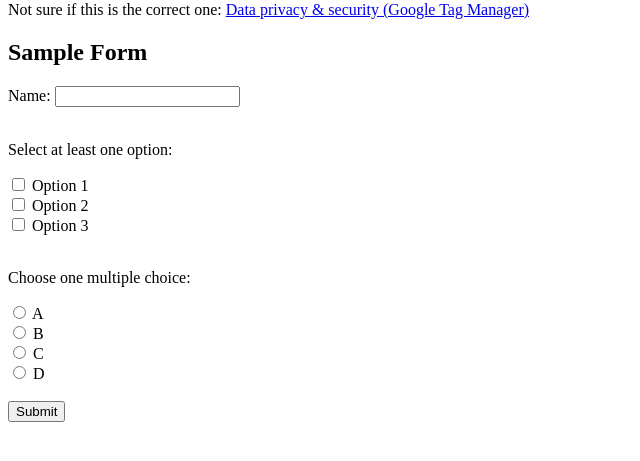
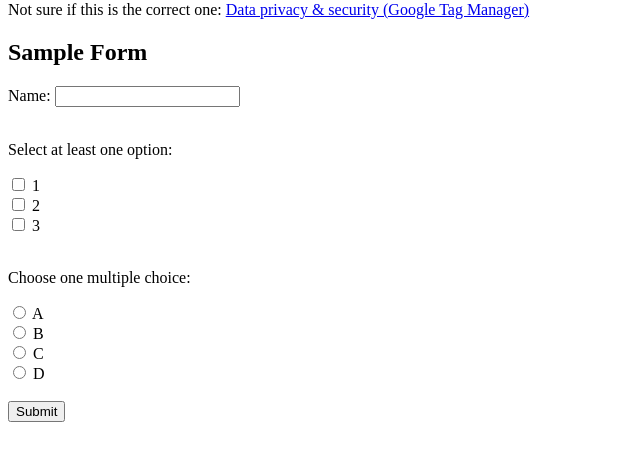
Before and after one commit to iray2/temptag, a plain HTML site: page index.html in a window 1280 px wide. Shown: the part 79-540 px from the top of the page, without its empty margins (0-640 px from the left). Drawn offline with Linux system fonts and the light colour scheme.

Commit message:
Update index.html

```diff
--- a/index.html
+++ b/index.html
@@ -33,9 +33,9 @@ height="0" width="0" style="display:none;visibility:hidden"></iframe></noscript>
       <br><br>
 
       <p>Select at least one option:</p>
-      <label><input type="checkbox" name="option" value="Option 1"> Option 1</label><br>
-      <label><input type="checkbox" name="option" value="Option 2"> Option 2</label><br>
-      <label><input type="checkbox" name="option" value="Option 3"> Option 3</label><br><br>
+      <label><input type="checkbox" name="option" value="1">  1</label><br>
+      <label><input type="checkbox" name="option" value="2">  2</label><br>
+      <label><input type="checkbox" name="option" value="3">  3</label><br><br>
 
       <p>Choose one multiple choice:</p>
       <label><input type="radio" name="choice" value="A" required> A</label><br>
```
